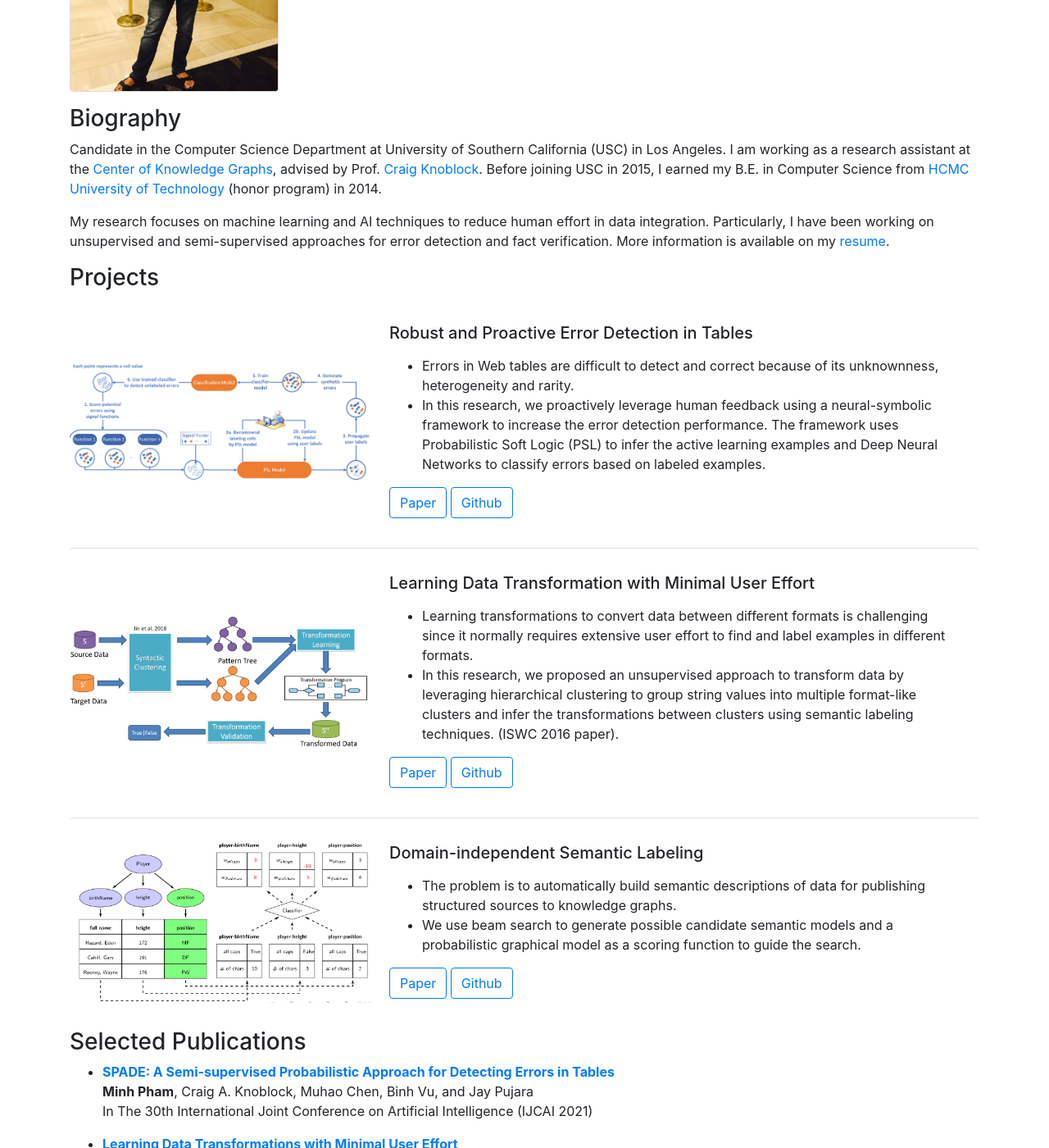
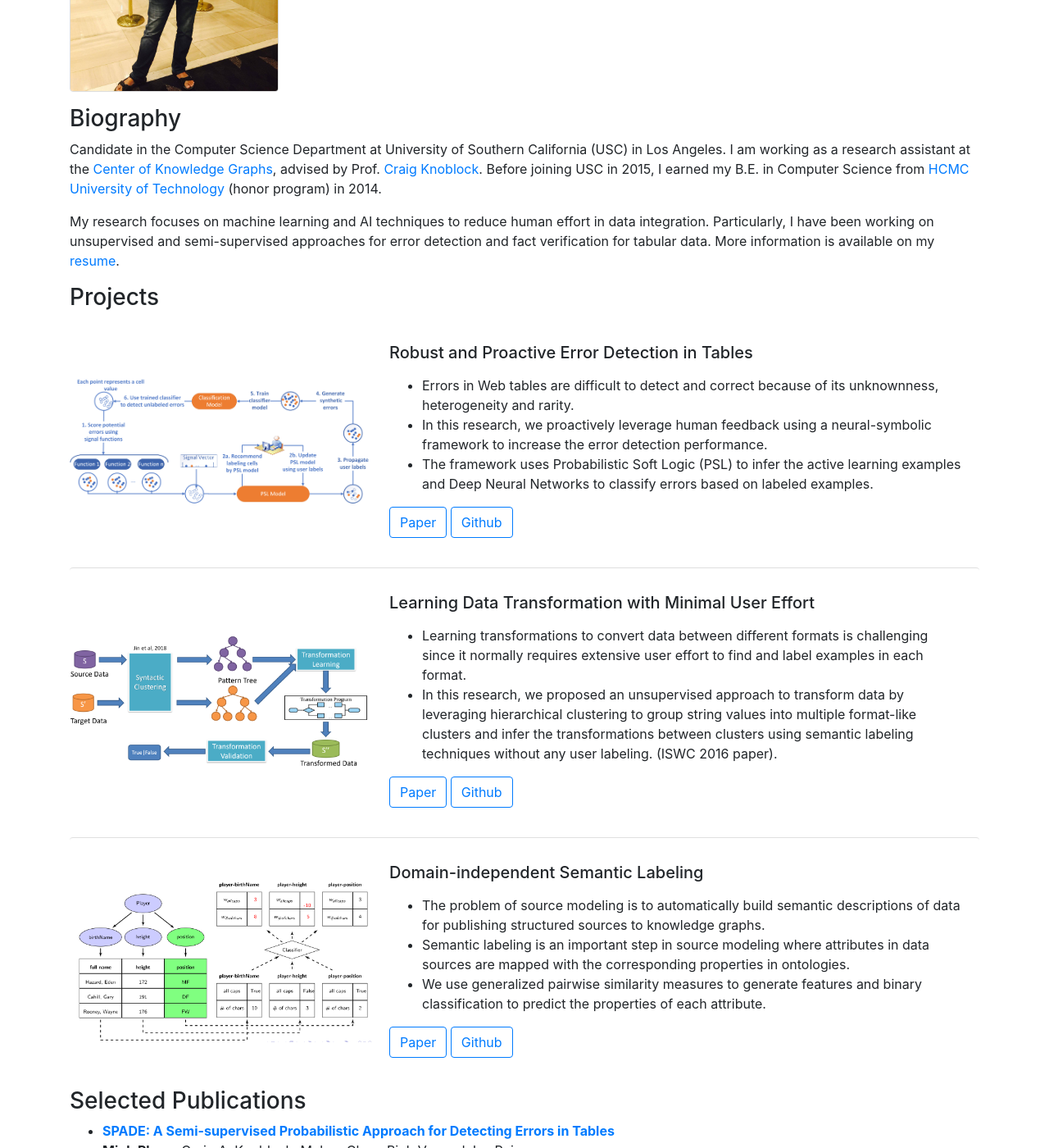
Before and after one commit to htn403/htn403.github.io, a Jekyll site: the page built from index.md, in a window 1280 px wide and 1400 px high, scrolled down 331 px. Shown: the whole window at 82% size. Built offline with Jekyll 4.4.1, drawn with Linux system fonts in a browser that asks for light colours; nearby versions of some CDN libraries.

Commit message:
fix details

```diff
--- a/_data/projects.yml
+++ b/_data/projects.yml
@@ -2,7 +2,8 @@
   image: /assets/homepage/projects/ijcai2021.png
   descriptions:
     - Errors in Web tables are difficult to detect and correct because of its unknownness, heterogeneity and rarity.
-    - In this research, we proactively leverage human feedback using a neural-symbolic framework to increase the error detection performance. The framework uses Probabilistic Soft Logic (PSL) to infer the active learning examples and Deep Neural Networks to classify errors based on labeled examples.
+    - In this research, we proactively leverage human feedback using a neural-symbolic framework to increase the error detection performance.
+    - The framework uses Probabilistic Soft Logic (PSL) to infer the active learning examples and Deep Neural Networks to classify errors based on labeled examples.
   links:
     - name: Paper
       url: /#ijcai2021
@@ -11,8 +12,8 @@
 - name: "Learning Data Transformation with Minimal User Effort"
   image: /assets/homepage/projects/bigdata2019.png
   descriptions:
-    - Learning transformations to convert data between different formats is challenging since it normally requires extensive user effort to find and label examples in different formats.
-    - In this research, we proposed an unsupervised approach to transform data by leveraging hierarchical clustering to group string values into multiple format-like clusters and infer the transformations between clusters using semantic labeling techniques. (ISWC 2016 paper).
+    - Learning transformations to convert data between different formats is challenging since it normally requires extensive user effort to find and label examples in each format.
+    - In this research, we proposed an unsupervised approach to transform data by leveraging hierarchical clustering to group string values into multiple format-like clusters and infer the transformations between clusters using semantic labeling techniques without any user labeling. (ISWC 2016 paper).
   links:
     - name: Paper
       url: /#bigdata2019
@@ -21,8 +22,9 @@
 - name: Domain-independent Semantic Labeling
   image: /assets/homepage/projects/iswc2016.png
   descriptions:
-    - The problem is to automatically build semantic descriptions of data for publishing structured sources to knowledge graphs.
-    - We use beam search to generate possible candidate semantic models and a probabilistic graphical model as a scoring function to guide the search.
+    - The problem of source modeling is to automatically build semantic descriptions of data for publishing structured sources to knowledge graphs.
+    - Semantic labeling is an important step in source modeling where attributes in data sources are mapped with the corresponding properties in ontologies.
+    - We use generalized pairwise similarity measures to generate features and binary classification to predict the properties of each attribute.
   links:
   - name: Paper
     url: /#iswc2016
--- a/index.md
+++ b/index.md
@@ -28,7 +28,7 @@ Marina del Rey, CA, 90292 <br/>
 
 Candidate in the Computer Science Department at University of Southern California (USC) in Los Angeles. I am working as a research assistant at the [Center of Knowledge Graphs](http://usc-isi-i2.github.io/home/), advised by Prof. [Craig Knoblock](http://usc-isi-i2.github.io/knoblock/). Before joining USC in 2015, I earned my B.E. in Computer Science from [HCMC University of Technology](http://www.cse.hcmut.edu.vn/site/en/) (honor program) in 2014.
 
-My research focuses on machine learning and AI techniques to reduce human effort in data integration. Particularly, I have been working on unsupervised and semi-supervised approaches for error detection and fact verification. More information is available on my [resume](/assets/homepage/resume.pdf).
+My research focuses on machine learning and AI techniques to reduce human effort in data integration. Particularly, I have been working on unsupervised and semi-supervised approaches for error detection and fact verification for tabular data. More information is available on my [resume](/assets/homepage/resume.pdf).
 
 
 ### Projects
```
Also changed, not shown: assets/homepage/projects/ijcai2021.png, 3 other files.
